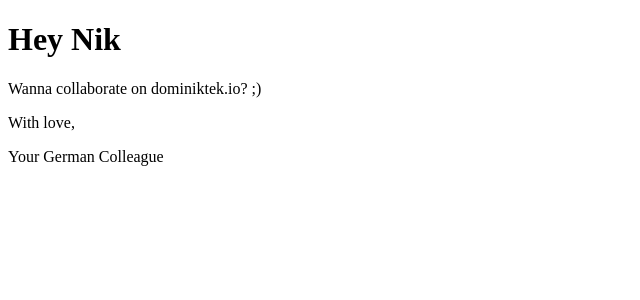
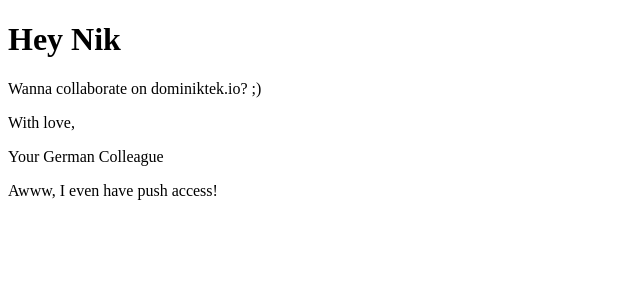
Before and after one commit to niktek/flowy, a SvelteKit app in the folder sites/mysite/: page / in a window 1280 px wide. Shown: the top 300 px of the page, without its empty margins (0-640 px from the left). Built offline with nearby package versions, Linux system fonts and the light colour scheme.

Commit message:
Another test

```diff
--- a/sites/mysite/src/routes/+page.svelte
+++ b/sites/mysite/src/routes/+page.svelte
@@ -2,3 +2,5 @@
 <p>Wanna collaborate on dominiktek.io? ;)</p>
 <p>With love,</p>
 <p>Your German Colleague</p>
+
+<p>Awww, I even have push access!</p>
```
